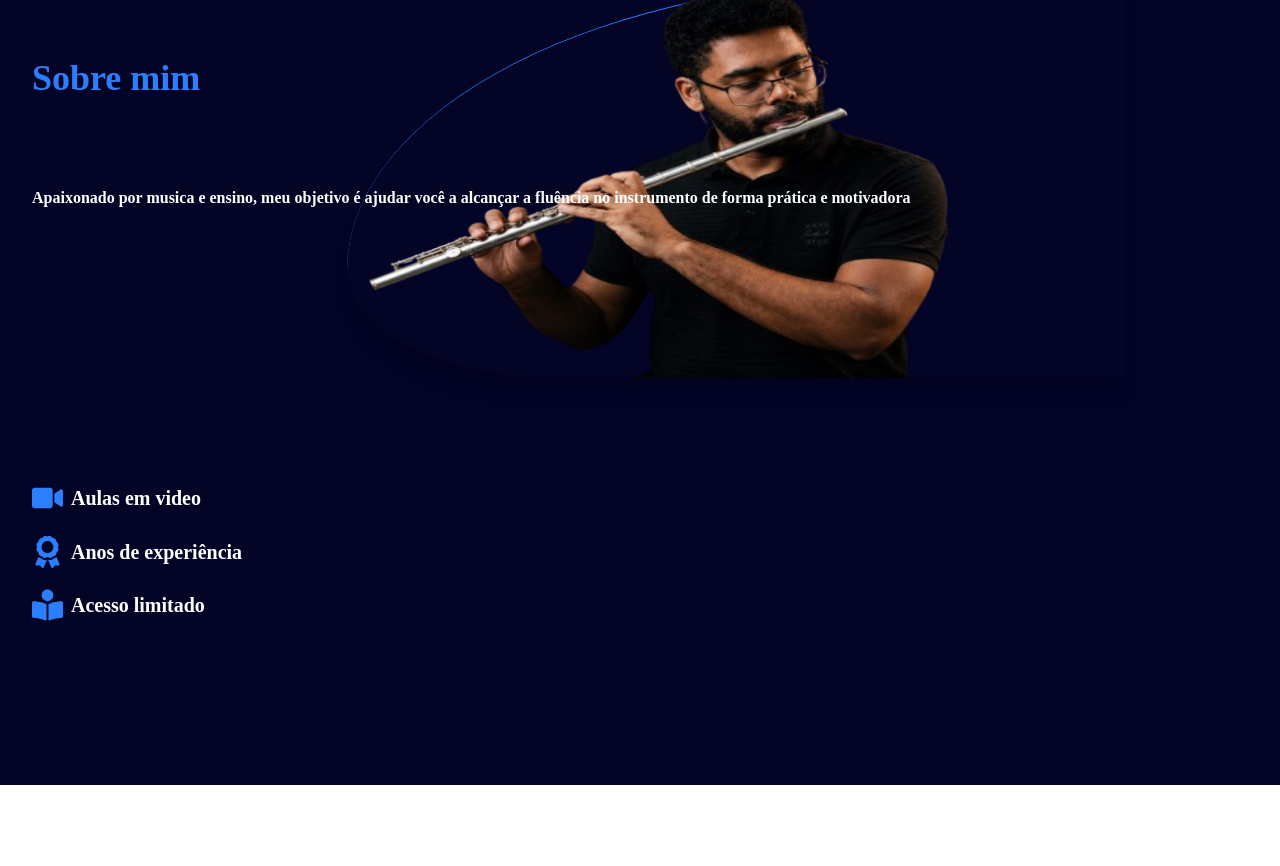
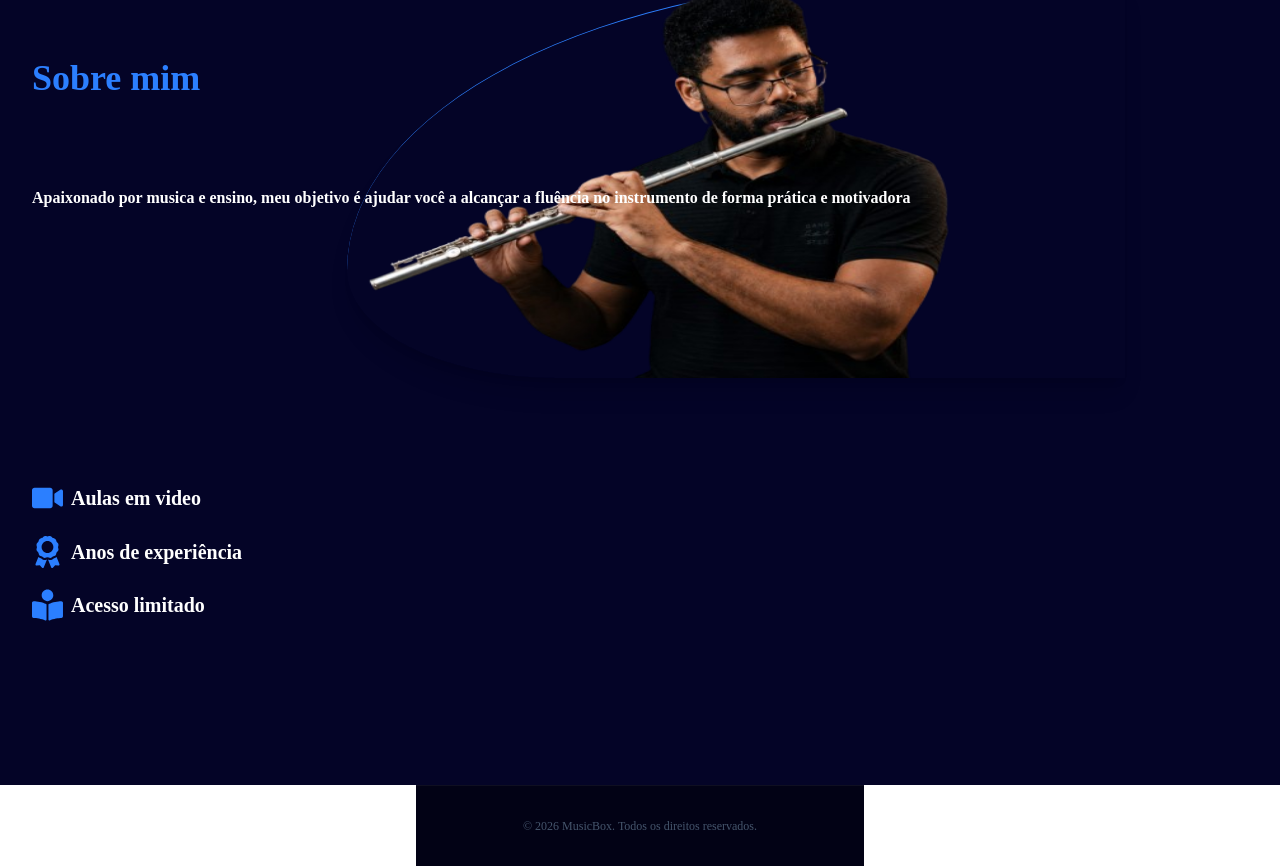
Before and after one commit to dev-brunosantos/MB-Site-Front, a Next.js app: page / in a window 1280 px wide. Shown: the part 815-1681 px from the top of the page. Before the commit the page ends 1600 px from the top, so only its background shows below. Built offline with nearby package versions, Linux system fonts and the light colour scheme.

Commit message:
Criando rodapé

```diff
--- a/src/app/layout.tsx
+++ b/src/app/layout.tsx
@@ -28,9 +28,13 @@ export default function RootLayout({
       lang="en"
       className={`${geistSans.variable} ${geistMono.variable} h-full antialiased`}
     >
-      <body className="min-h-full">
+      <body className="min-h-full ">
         <MenuComponent />
         {children}
+        {/* Footer minimalista de copyright */}
+        <footer className="w-full max-w-md mx-auto text-center py-8 text-xs text-slate-600 border-t border-white/5 relative z-10 bg-[#020215]">
+          <p>&copy; {new Date().getFullYear()} MusicBox. Todos os direitos reservados.</p>
+        </footer>
       </body>
     </html>
   );
```
